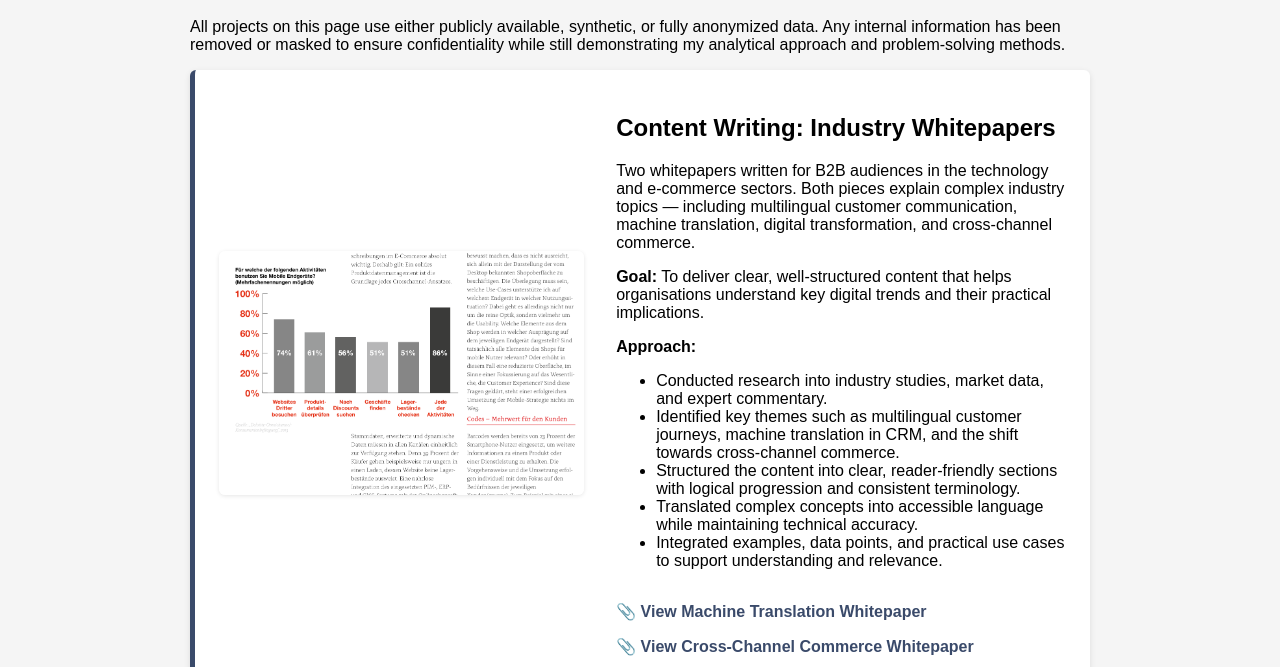
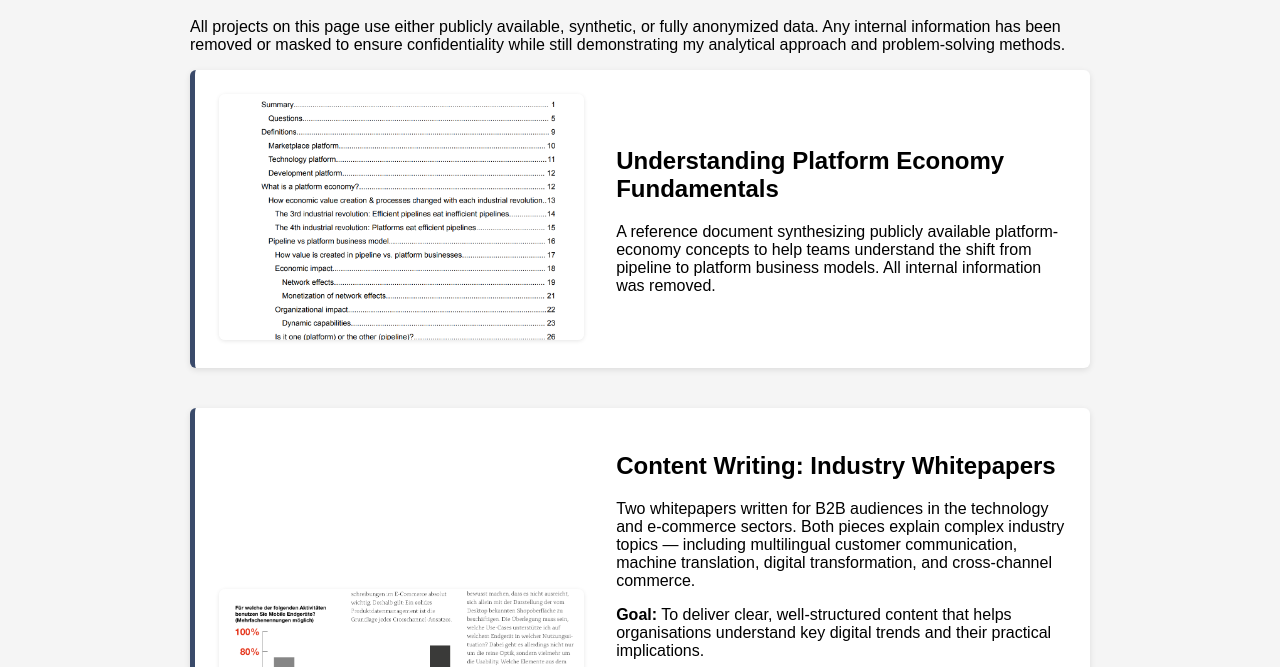
Before and after one commit to kromer52/business-operations-innovation-coordinator, a website: page projects.html in a window 1280 px wide. Shown: the part 133-800 px from the top of the page. Drawn offline with Linux system fonts and the light colour scheme.

Commit message:
update projects

```diff
--- a/projects.html
+++ b/projects.html
@@ -25,7 +25,18 @@
 
     <h1>Projects</h1>
 <p>All projects on this page use either publicly available, synthetic, or fully anonymized data. Any internal information has been removed or masked to ensure confidentiality while still demonstrating my analytical approach and problem‑solving methods.</p>
-      <!-- PROJECT 4 -->
+    <!-- PROJECT 1 -->
+    <div class="project-card project-odd">
+      <div class="project-image">
+        <img src="platform.PNG" alt="Table of contents showing key topics in a platform‑economy reference document, including marketplace platforms, technology platforms, industrial revolutions, network effects, and pipeline vs. platform business models.">
+      </div>
+      <div class="project-info">
+        <h2 id="platform-economy">Understanding Platform Economy Fundamentals</h2>
+        <p class="project-description">
+          A reference document synthesizing publicly available platform-economy concepts to help teams understand the shift from pipeline to platform business models. All internal information was removed.</p>
+      </div>
+  </div>
+<!-- PROJECT 4 -->
     <div class="project-card project-odd">
       <div class="project-image">
         <img src="oxid-screenshot.PNG" alt="Bar chart showing how often consumers use mobile devices for shopping‑related tasks, with most activities ranging from 51% to 86%.">
```
Also changed, not shown: work.html (+1 -1 lines).
